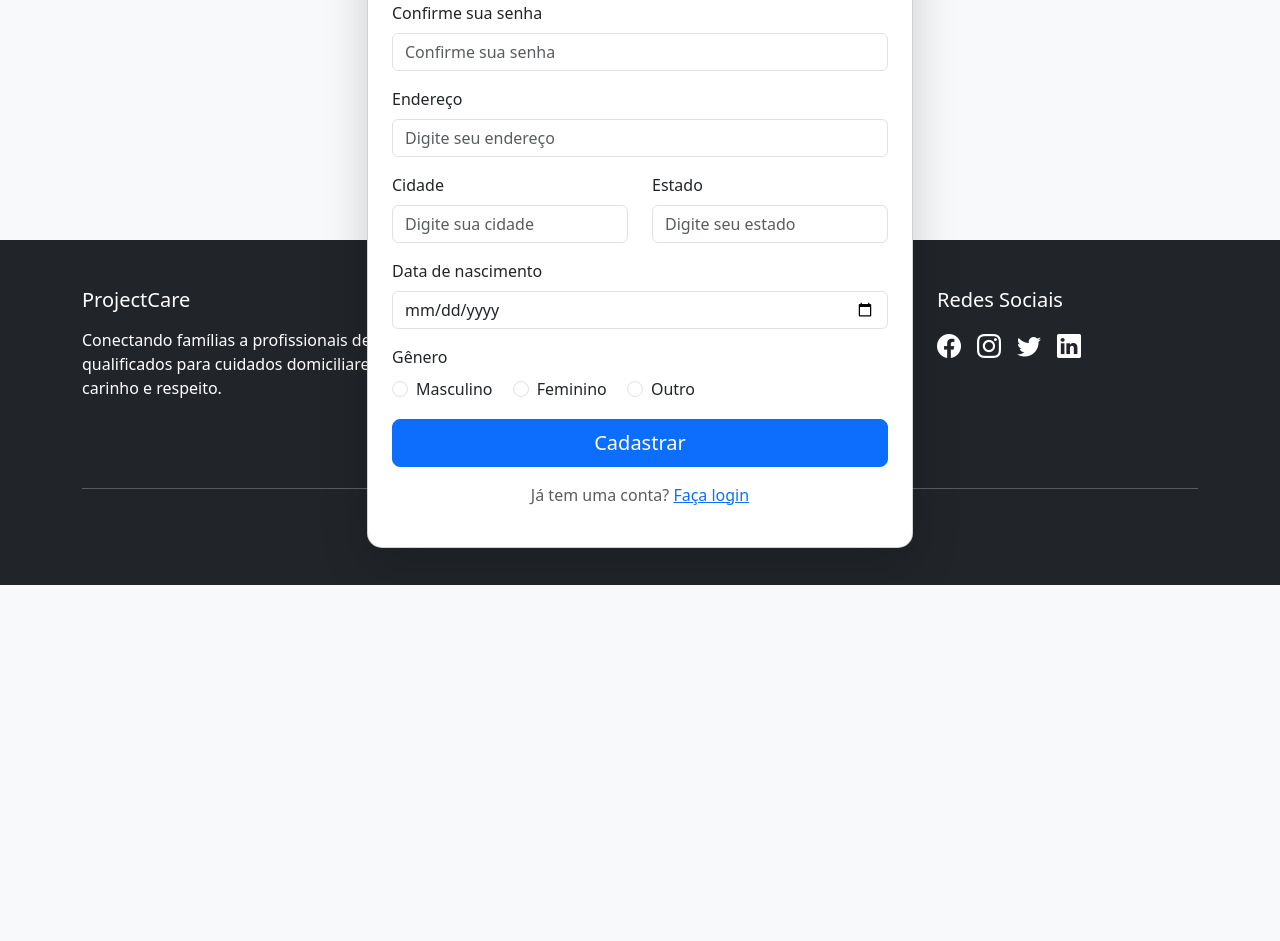
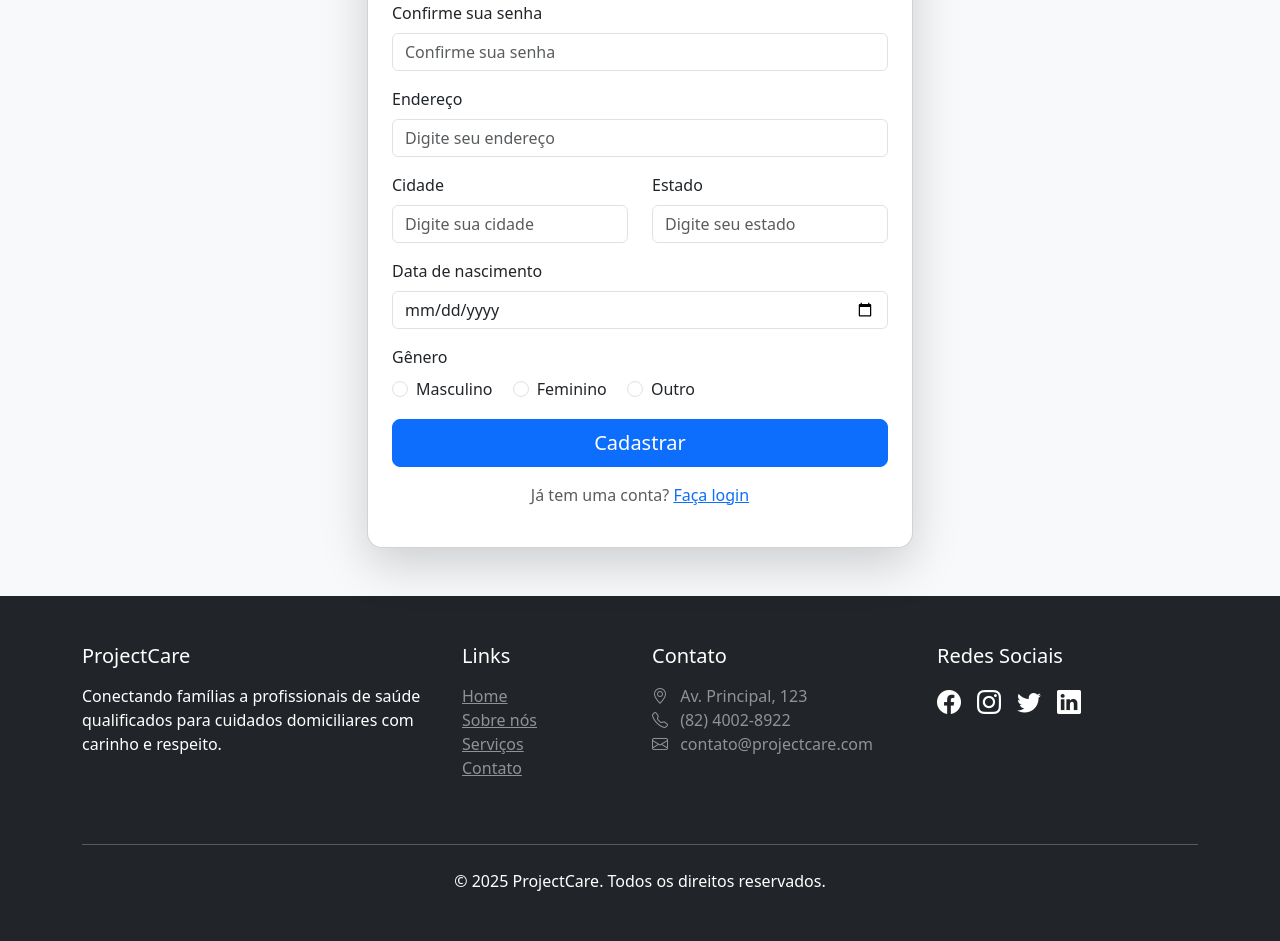
Before and after one commit to felipefx1510/ProjectCare, a Flask app: page /register/ in a window 1280 px wide. Shown: the part 616-1557 px from the top of the page. Before the commit the page ends 1201 px from the top, so only its background shows below. Run offline with Flask 3, Linux system fonts and the light colour scheme.

Commit message:
feat: adiciona mensagens de flash para feedback ao usuário e melhora a lógica de login

```diff
--- /dev/null
+++ b/app/templates/fragments/flash.html
@@ -0,0 +1,23 @@
+<!DOCTYPE html>
+<html>
+<head>
+    <meta charset="UTF-8">
+    <title>Login - Cuidados Dedicados</title>
+    <meta name="viewport" content="width=device-width, initial-scale=1">
+    <link href="https://cdn.jsdelivr.net/npm/bootstrap@5.3.3/dist/css/bootstrap.min.css" rel="stylesheet">
+    <link href="https://cdn.jsdelivr.net/npm/bootstrap-icons@1.10.5/font/bootstrap-icons.css" rel="stylesheet">
+</head>
+<body>
+
+{% with messages = get_flashed_messages(with_categories=True) %}
+    {% if messages %}
+        <div class="container mt-3">
+            {% for category, message in messages %}
+                <div class="alert alert-{{ category }} alert-dismissible fade show" role="alert">
+                    {{ message }}
+                    <button type="button" class="btn-close" data-bs-dismiss="alert" aria-label="Close"></button>
+                </div>
+            {% endfor %}
+        </div>
+    {% endif %}
+{% endwith %}
--- a/app/templates/fragments/footer.html
+++ b/app/templates/fragments/footer.html
@@ -1,11 +1,4 @@
-<!DOCTYPE html>
-<html>
-<head>
-    <link href="https://cdn.jsdelivr.net/npm/bootstrap@5.3.3/dist/css/bootstrap.min.css" rel="stylesheet">
-    <link href="https://cdn.jsdelivr.net/npm/bootstrap-icons@1.10.5/font/bootstrap-icons.css" rel="stylesheet">
-</head>
-<body>
-    <footer class="bg-dark text-white py-5">
+<footer class="bg-dark text-white py-5">
   <div class="container">
     <div class="row">
       <div class="col-md-4 mb-4">
@@ -45,5 +38,3 @@
     </div>
   </div>
 </footer>
-    <script src="https://cdn.jsdelivr.net/npm/bootstrap@5.3.3/dist/js/bootstrap.bundle.min.js"></script>
-</body>
--- a/app/templates/login/login.html
+++ b/app/templates/login/login.html
@@ -10,6 +10,8 @@
 <body>
 
 {% include 'fragments/navbar.html' %}
+
+{% include 'fragments/flash.html' %}
 
 <section class="d-flex align-items-center justify-content-center vh-100 bg-light">
     <div class="card shadow-lg p-4" style="max-width: 400px; width: 100%;">
--- a/app/templates/register/register.html
+++ b/app/templates/register/register.html
@@ -6,14 +6,28 @@
     <title>Cadastro - ProjectCare</title>
     <link href="https://cdn.jsdelivr.net/npm/bootstrap@5.3.3/dist/css/bootstrap.min.css" rel="stylesheet">
     <link href="https://cdn.jsdelivr.net/npm/bootstrap-icons@1.10.5/font/bootstrap-icons.css" rel="stylesheet">
+    <style>
+        /* CSS para ajustar o layout */
+        body {
+            display: flex;
+            flex-direction: column;
+            flex: 100vh;
+        }
+        main {
+            flex: 1;
+        }
+    </style>
 </head>
 <body>
 
 {% include 'fragments/navbar.html' %}
 
-<section class="vh-100 bg-light">
-    <div class="container py-5 h-100">
-        <div class="row d-flex justify-content-center align-items-center h-100">
+{% include 'fragments/flash.html' %}
+
+<main>
+    <section class="bg-light">
+        <div class="container py-5">
+            <div class="row d-flex justify-content-center align-items-center">
                 <div class="col-lg-8 col-xl-6">
                     <div class="card shadow-lg" style="border-radius: 15px;">
                         <div class="card-body p-4">
@@ -89,9 +103,36 @@
             </div>
         </div>
     </section>
+</main>
 
 {% include 'fragments/footer.html' %}
 
 <script src="https://cdn.jsdelivr.net/npm/bootstrap@5.3.3/dist/js/bootstrap.bundle.min.js"></script>
+<script>
+   //verificar senhas
+    document.getElementById('confirm_password').addEventListener('input', function() {
+        const password = document.getElementById('password').value;
+        const confirmPassword = this.value;
+        if (password !== confirmPassword) {
+            this.setCustomValidity('As senhas não coincidem.');
+        } else {
+            this.setCustomValidity('');
+        }
+    });
+    // mascara
+    document.getElementById('cpf').addEventListener('input', function(e) {
+        let value = e.target.value.replace(/\D/g, '');
+        if (value.length > 11) {
+            value = value.slice(0, 11);
+        }
+        if (value.length > 3) {
+            value = value.replace(/(\d{3})(\d)/, '$1.$2');
+        }
+        if (value.length > 6) {
+            value = value.replace(/(\d{3})(\d{3})(\d)/, '$1.$2-$3');
+        }
+        e.target.value = value;
+    });
+</script>
 </body>
 </html>
```
Also changed, not shown: app/routes/login.py (+10 -2 lines). Lines whose indentation alone changed are shown as unchanged.
